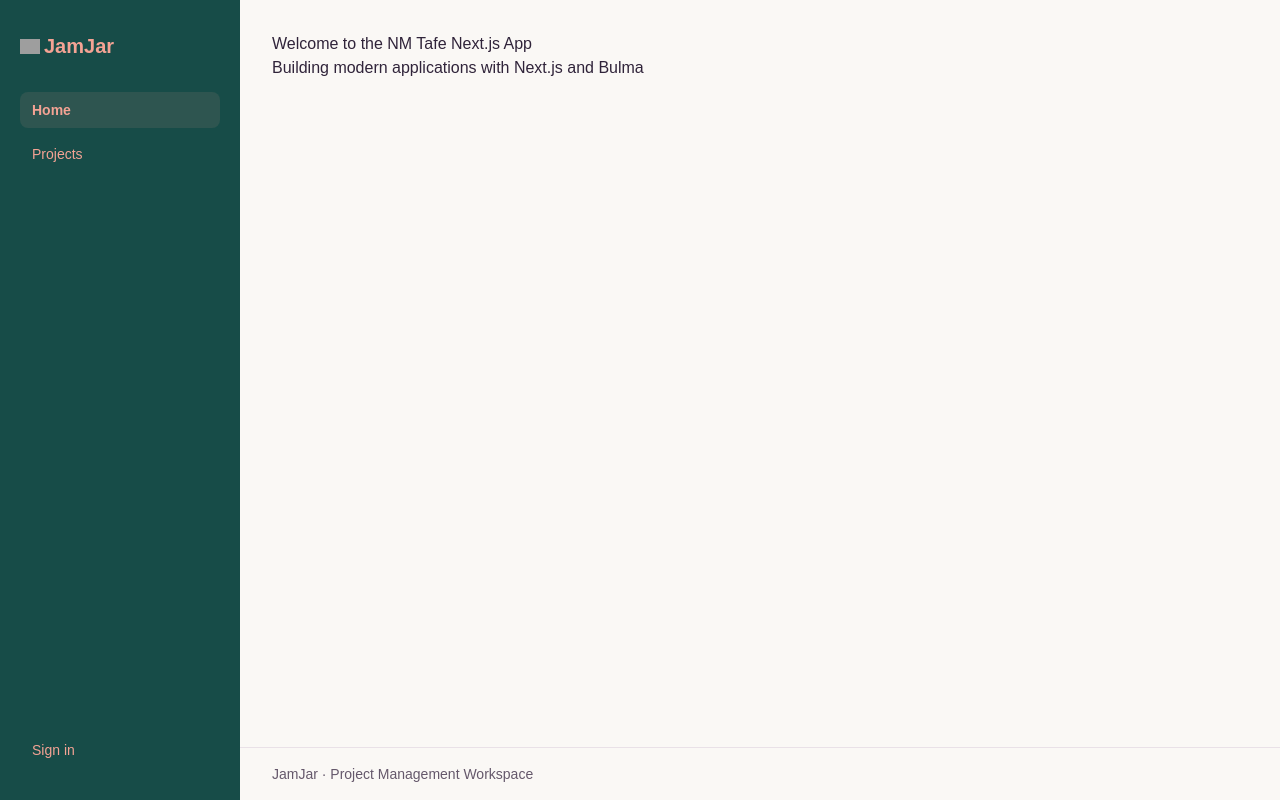
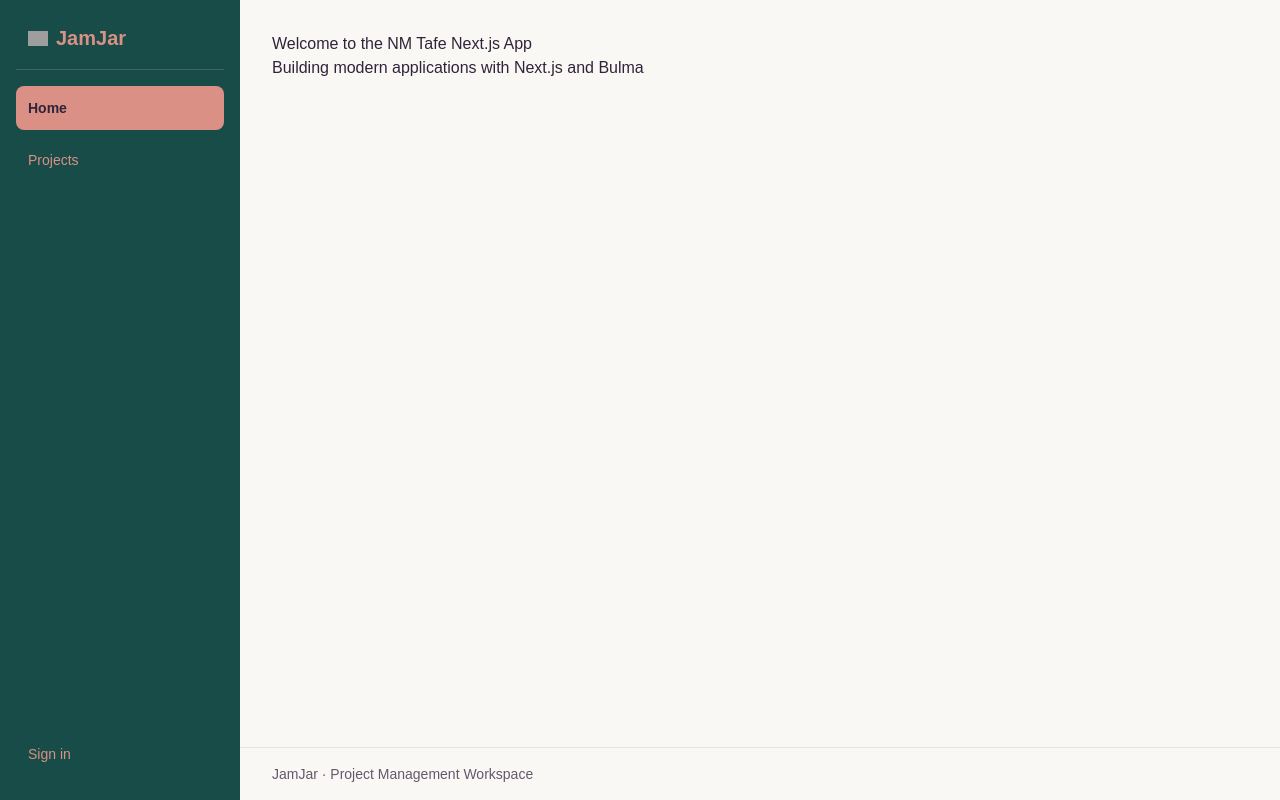
Before and after one commit to carolvpinheiro/nextjs-api, a Next.js app: page / in a window 1280 px wide. Built offline with nearby package versions, Linux system fonts and the light colour scheme; grey boxes are pictures that could not be loaded.

Commit message:
fix: refine navigation styles and active states

```diff
--- a/components/MainLayout.js
+++ b/components/MainLayout.js
@@ -18,36 +18,50 @@ export default function MainLayout({ children }) {
   return (
     <div className="min-h-dvh bg-[#FAF8F5] text-[#30243A] md:grid md:grid-cols-[15rem_minmax(0,1fr)]">
       {/* show navigation at the top on mobile and sidebar for larger screens */}
-      <aside className="bg-[#174C48] px-5 py-4 text-[#F4A394] md:sticky md:top-0 md:h-dvh md:py-8">
-        <div className="mx-auto flex max-w-6xl items-center justify-between gap-4 md:h-full md:flex-col md:items-stretch md:justify-start">
-          <Link
-            href="/"
-            className="inline-flex items-center gap-1 text-xl font-bold"
-          >
-            <Image src="/icon.svg" alt="" width={20} height={20} unoptimized />
-            JamJar
-          </Link>
+      <aside className="bg-[#174C48] px-4 py-4 md:sticky md:top-0 md:h-dvh md:py-6">
+        <div className="flex flex-col gap-4 md:h-full">
+          <div className="border-b border-white/15 px-3 pb-4">
+            <Link
+              href="/"
+              className="inline-flex items-center gap-2 rounded-md text-xl font-bold text-[#DA9085] focus-visible:outline-2 focus-visible:outline-offset-4 focus-visible:outline-white"
+            >
+              <Image
+                src="/icon.svg"
+                alt=""
+                width={20}
+                height={20}
+                unoptimized
+              />
+              JamJar
+            </Link>
+          </div>
 
-          <nav
-            aria-label="Main navigation"
-            className="md:mt-4 md:flex md:flex-1 md:flex-col"
-          >
+          <nav aria-label="Main navigation" className="flex flex-col md:flex-1">
             <ul className="flex flex-wrap gap-2 md:flex-1 md:flex-col">
               {navigation.map(({ href, label }) => {
-                const isActive = pathname === href;
+                const isCurrentPage = pathname === href;
+
+                // keep Projects highlighted on its detail pages
+                const isActive =
+                  isCurrentPage ||
+                  (href === "/projects" && pathname.startsWith("/projects/"));
 
                 return (
                   <li
                     key={href}
-                    className={href === "/login" ? "md:mt-auto" : undefined}
+                    className={
+                      href === "/login"
+                        ? "ml-auto md:ml-0 md:mt-auto"
+                        : undefined
+                    }
                   >
                     <Link
                       href={href}
-                      aria-current={isActive ? "page" : undefined}
-                      className={`block rounded-lg px-3 py-2 text-sm focus-visible:outline-2 focus-visible:outline-[#F4A394] ${
+                      aria-current={isCurrentPage ? "page" : undefined}
+                      className={`flex min-h-11 items-center rounded-lg px-3 py-2 text-sm focus-visible:outline-2 focus-visible:outline-offset-2 focus-visible:outline-white ${
                         isActive
-                          ? "bg-[#F4A394]/10 font-semibold"
-                          : "font-medium hover:bg-[#F4A394]/10"
+                          ? "bg-[#DA9085] font-semibold text-[#30243A]"
+                          : "font-medium text-[#DA9085] hover:bg-white/10"
                       }`}
                     >
                       {label}
```
